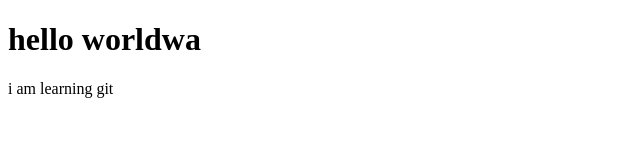
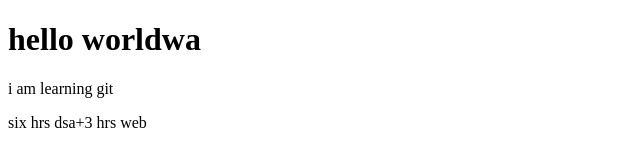
Before and after one commit to abhishekranjan5628/git_intro, a plain HTML site: page index.html in a window 1280 px wide. Shown: the whole page, without its empty margins (0-640 px from the left). Drawn offline with Linux system fonts and the light colour scheme.

Commit message:
added pledge

```diff
--- a/index.html
+++ b/index.html
@@ -9,6 +9,7 @@
 <body>
     <h1>hello worldwa</h1>
     <div>i am learning git</div>
+    <p>six hrs dsa+3 hrs web</p>
 
 </body>
 </html>
```
